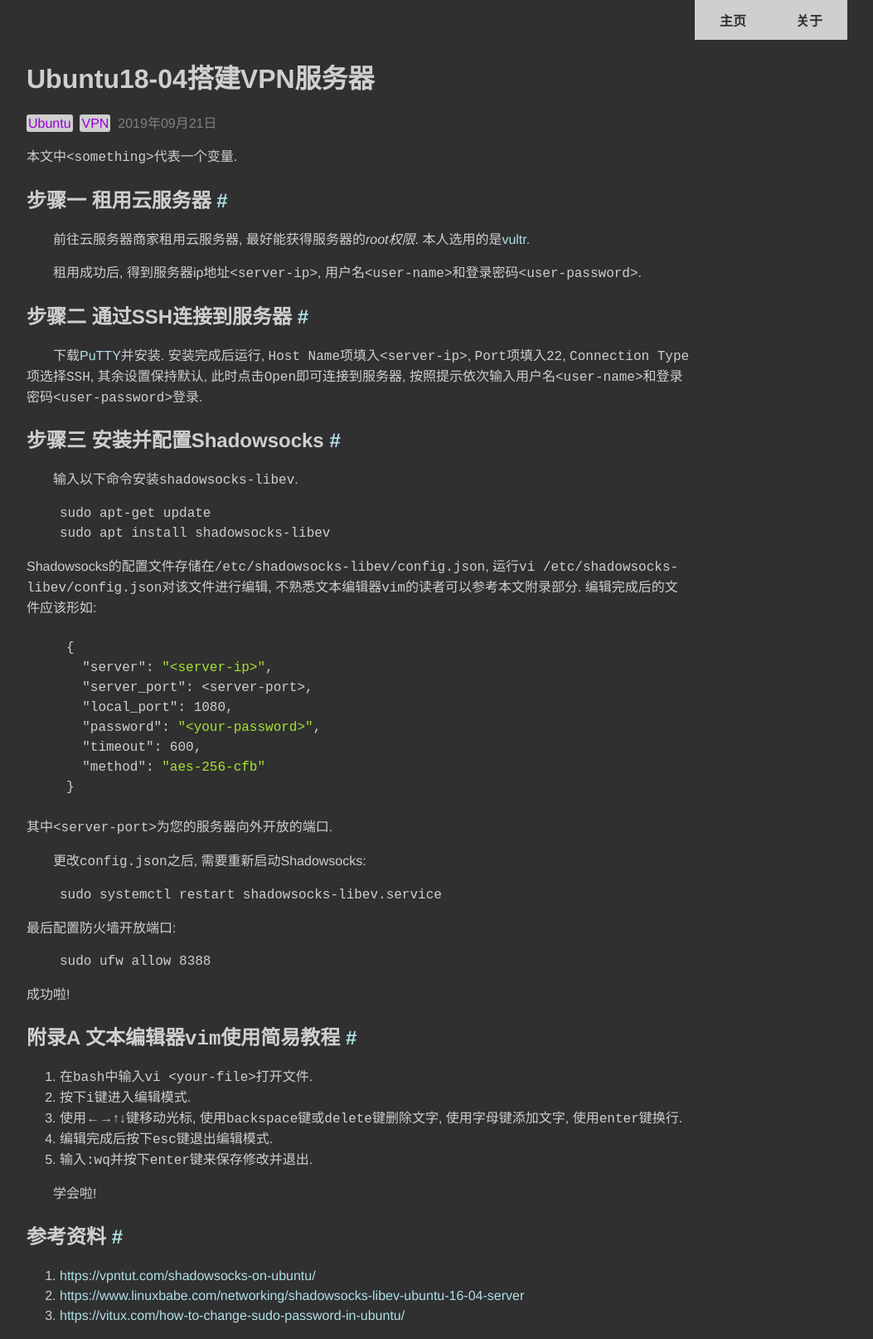
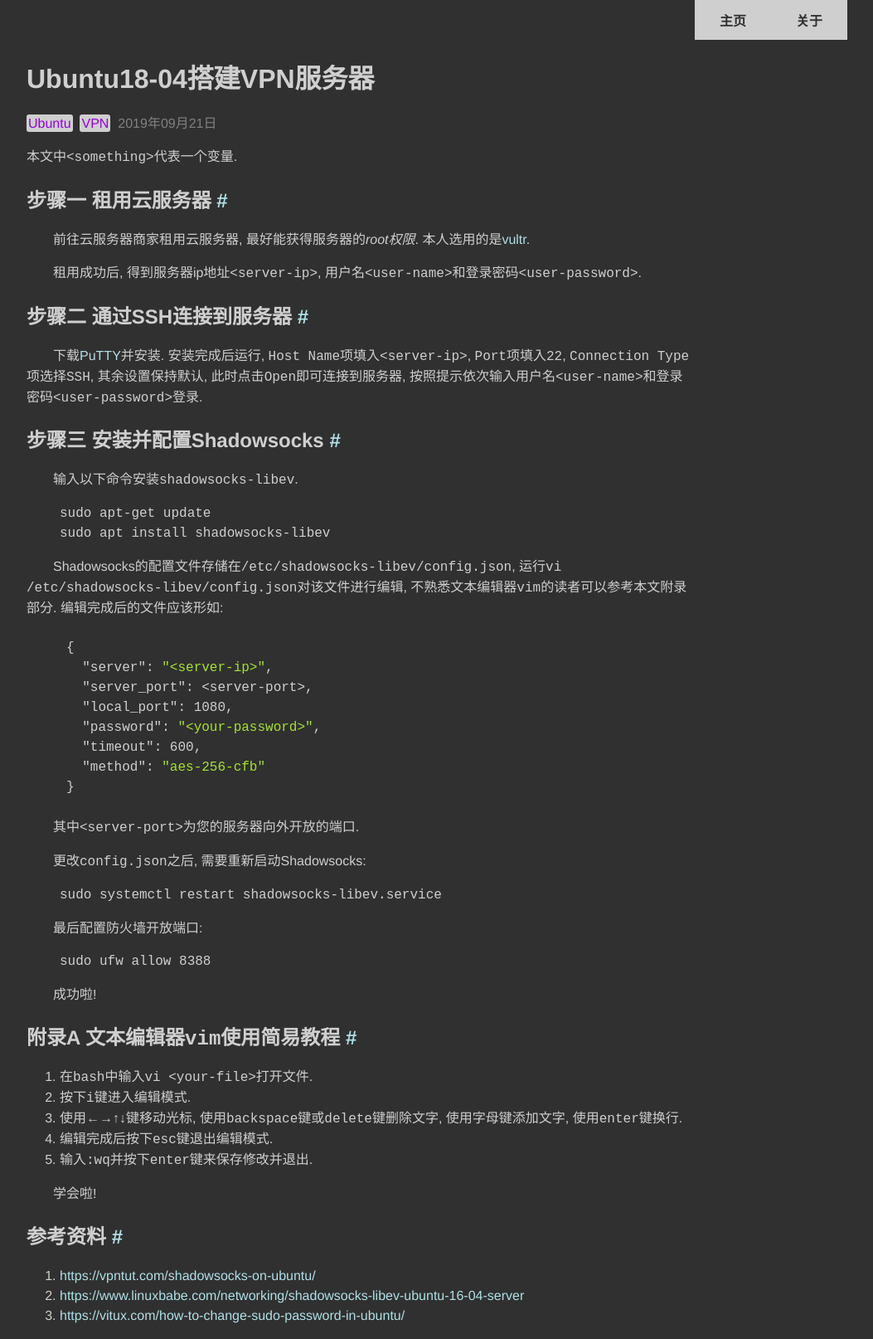
Before and after one commit to NotoOotori/notoootori.github.io, a Jekyll site: the page built from _posts/2019-09-21-Ubuntu18-04搭建VPN服务器.md, in a window 1280 px wide. Shown: the whole page at 83% size, without its empty margins (208-1261 px from the left). Built offline with Jekyll 4.4.1, drawn with Linux system fonts in a browser that asks for light colours.

Commit message:
refactor: Add indents after code blocks.

```diff
--- a/_sass/post.scss
+++ b/_sass/post.scss
@@ -6,7 +6,9 @@
 
 }
 
-.post h1+p, h2+p, h3+p, h4+p, h5+p, h6+p, p+p, ul+p, ol+p, blockquote+p{
+.post
+  h1+p, h2+p, h3+p, h4+p, h5+p, h6+p, p+p,
+  ul+p, ol+p, blockquote+p, figure+p{
   text-indent: 2em;
 }
 
```
